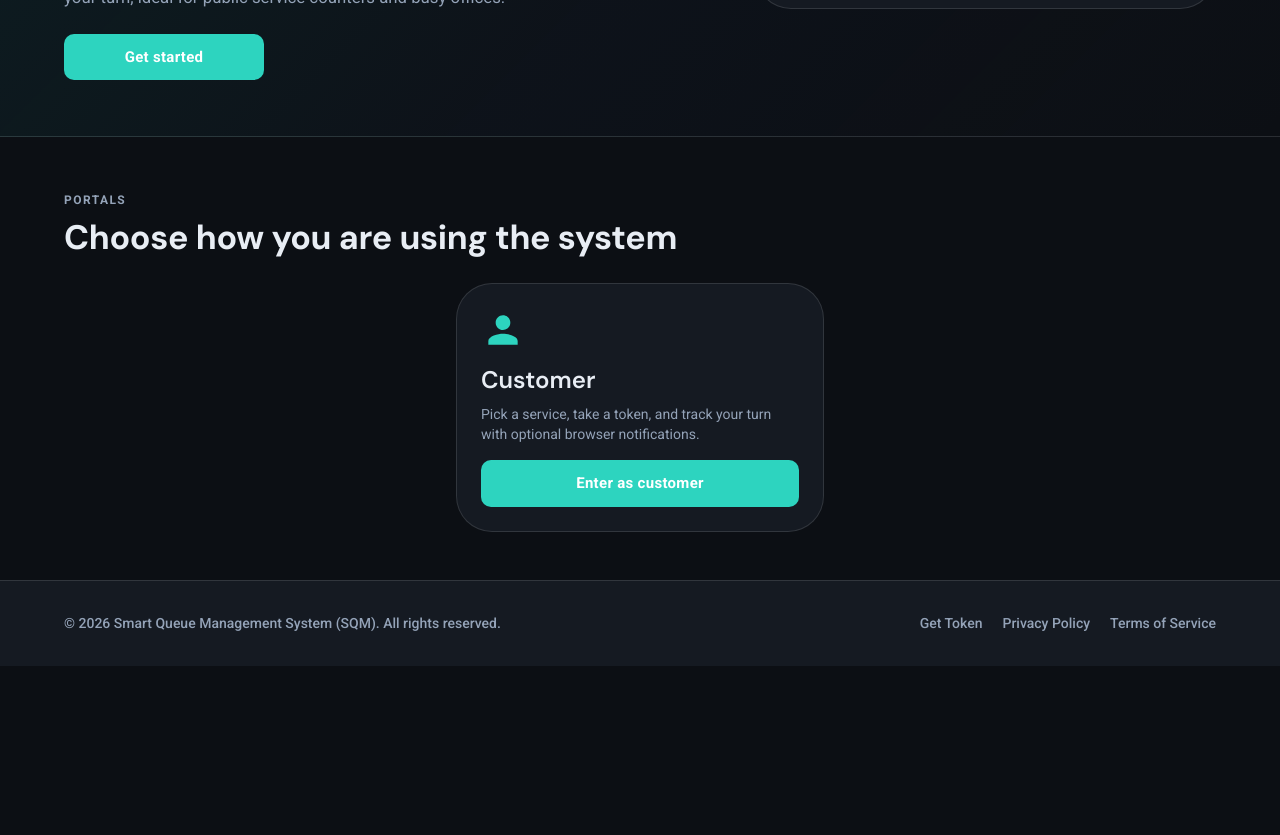
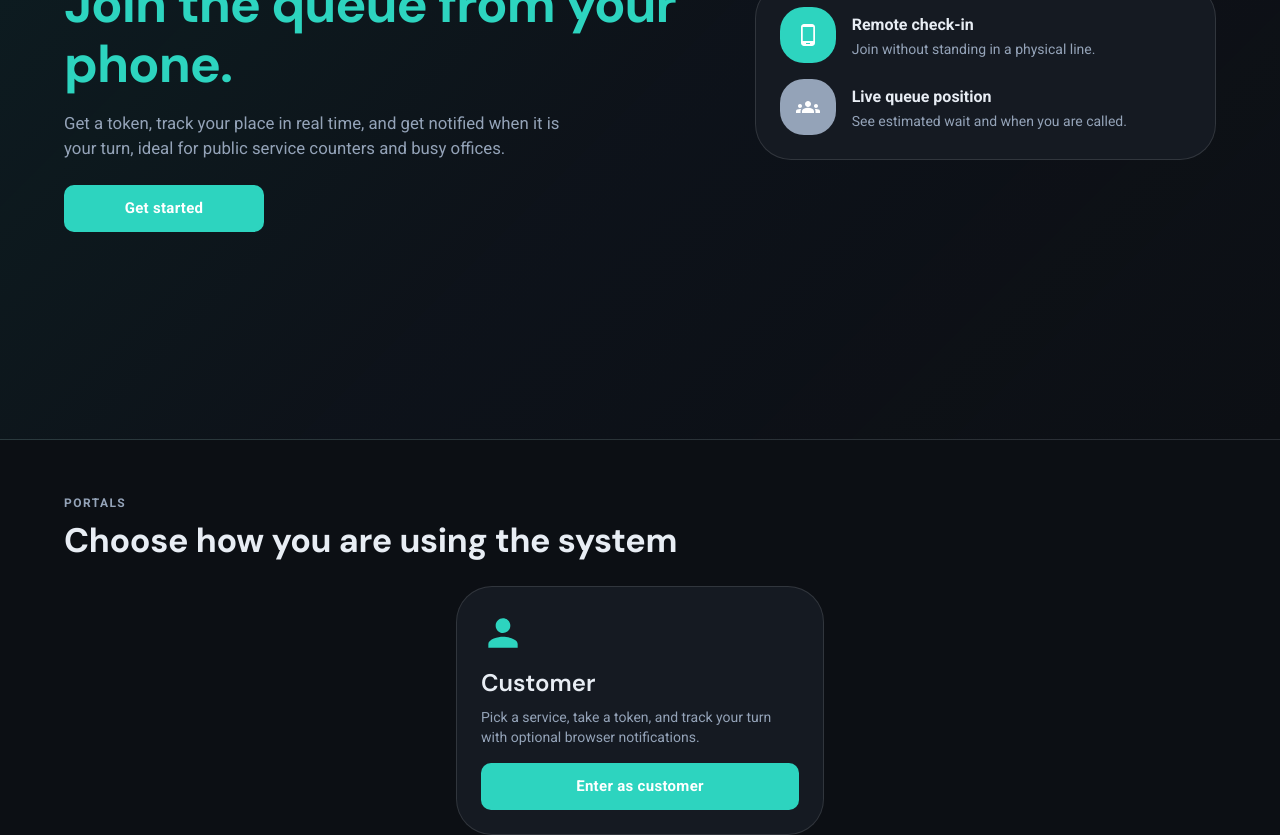
Before and after one commit to Abdulqadir-B/smart-queue-system, a React (Vite) app in the folder frontend/: page / in a window 1280 px wide. Shown: the part 360-1195 px from the top of the page. Before the commit the page ends 1026 px from the top, so only its background shows below. Built offline with nearby package versions, Linux system fonts and the light colour scheme; no server answers.

Commit message:
style: enhance Home component layout with flexbox and adjust container properties

```diff
--- a/frontend/src/pages/Home.jsx
+++ b/frontend/src/pages/Home.jsx
@@ -27,6 +27,9 @@ const Home = () => {
       <Box
         sx={{
           position: 'relative',
+          minHeight: { xs: 'calc(100vh - 56px)', md: 'calc(100vh - 64px)' },
+          display: 'flex',
+          alignItems: 'center',
           background:
             'linear-gradient(135deg, rgba(13,148,136,0.12) 0%, rgba(30,58,95,0.08) 50%, rgba(240,244,248,0) 100%)',
           borderBottom: 1,
@@ -134,7 +137,7 @@ const Home = () => {
         </Container>
       </Box>
 
-      <Container maxWidth="lg" className="page-container" sx={{ py: { xs: 4, md: 6 } }}>
+      <Container maxWidth="lg" component="section" className="page-container" sx={{ py: { xs: 4, md: 6 } }}>
         <Typography variant="overline" color="text.secondary" sx={{ fontWeight: 700, letterSpacing: '0.12em' }}>
           Portals
         </Typography>
```
